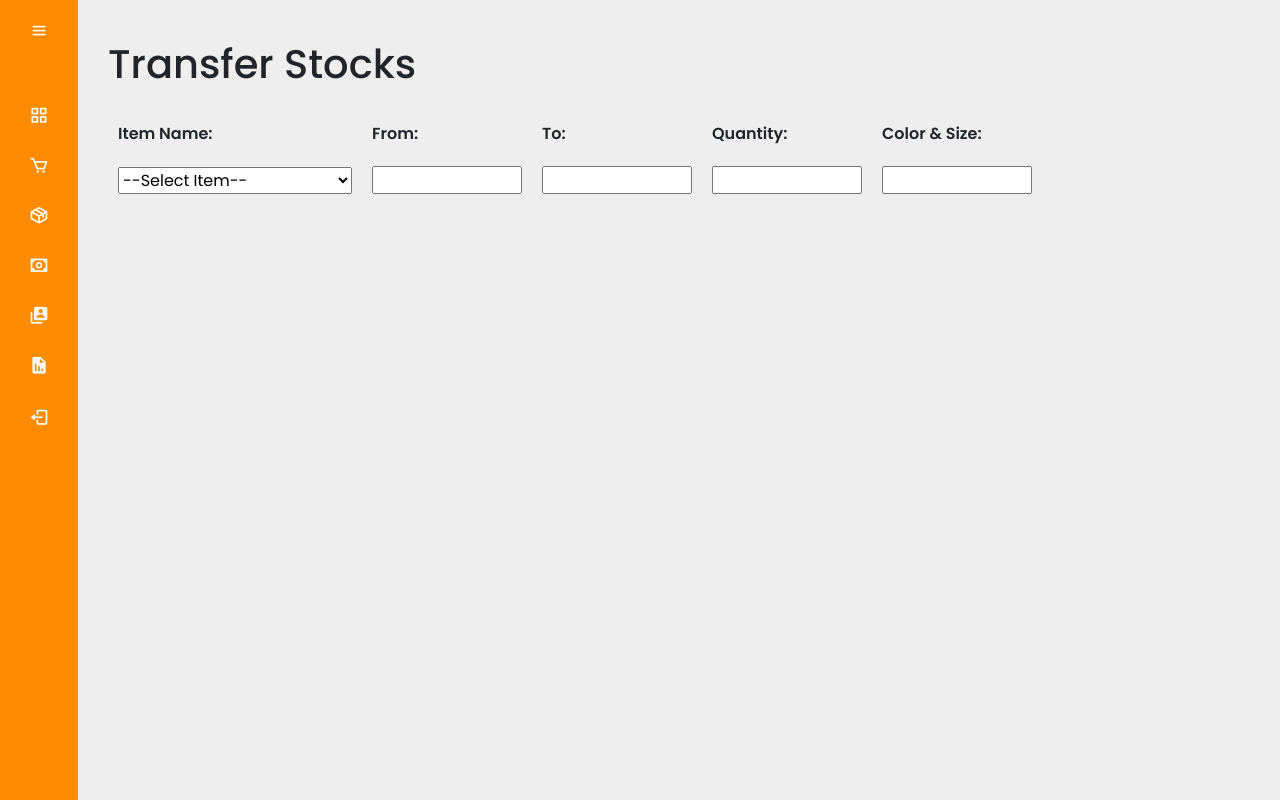
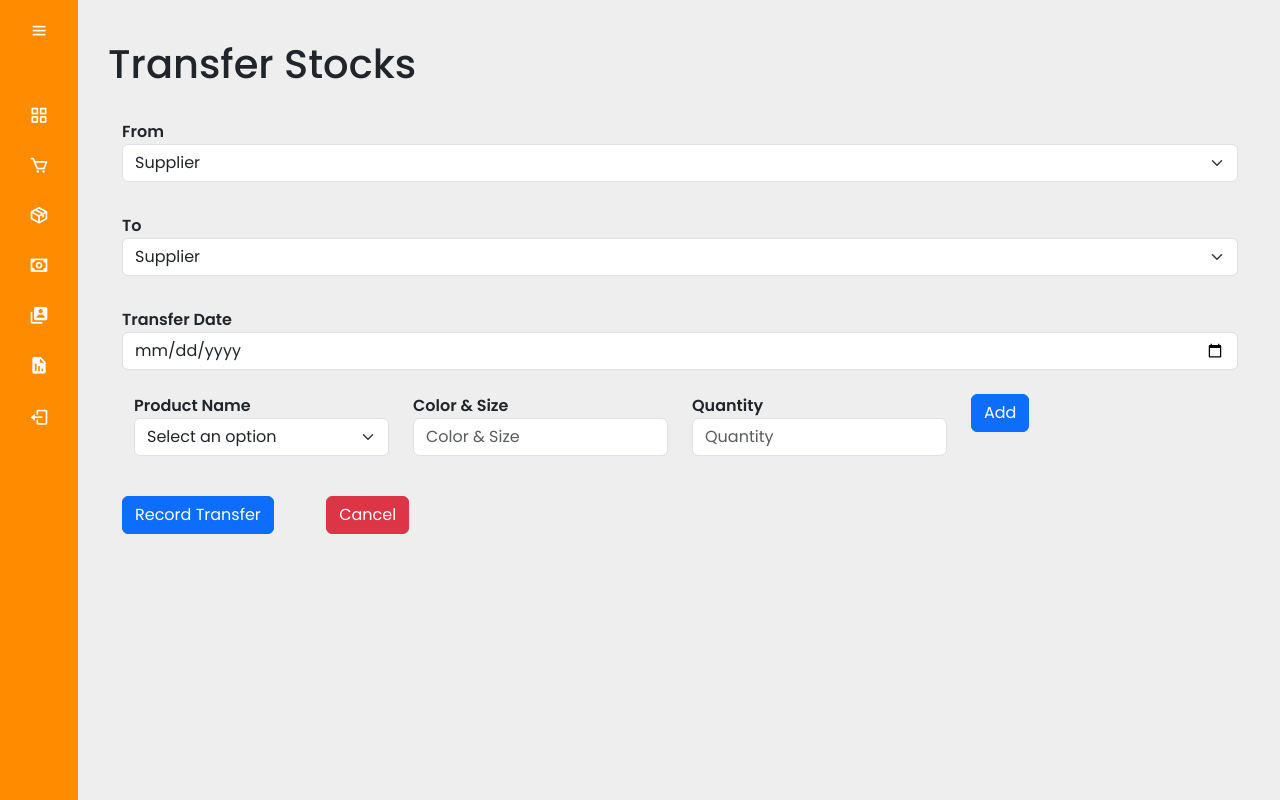
Before and after one commit to ordcacai/bikeshop-ims, a PHP site: page /admin/transfer_stocks.php in a window 1280 px wide. Run offline with PHP 8.4, Linux system fonts and the light colour scheme; a user stored in the database is signed in; data comes from the database, SQL or seed files in the repository; some libraries are stand-ins or nearby versions.

Commit message:
transfer updated

```diff
--- a/admin/add_product.php
+++ b/admin/add_product.php
@@ -70,7 +70,7 @@
 
                         <div class="form-group my-5">
                             <input type="submit" class="btn btn-primary me-5" name="add_product" value="Add Product">
-                            <input type="submit" class="btn btn-danger" name="cancel_btn" value="Cancel">
+                            <a class="btn btn-danger" href="inventory.php">Cancel</a>
                         </div>
 
                     </form>
--- a/admin/header.php
+++ b/admin/header.php
@@ -15,6 +15,7 @@
     <link href="https://cdn.jsdelivr.net/npm/bootstrap@5.3.0-alpha2/dist/css/bootstrap.min.css" rel="stylesheet" integrity="sha384-aFq/bzH65dt+w6FI2ooMVUpc+21e0SRygnTpmBvdBgSdnuTN7QbdgL+OapgHtvPp" crossorigin="anonymous">
     <link rel="stylesheet" href="https://use.fontawesome.com/releases/v5.15.4/css/all.css" integrity="sha384-DyZ88mC6Up2uqS4h/KRgHuoeGwBcD4Ng9SiP4dIRy0EXTlnuz47vAwmeGwVChigm" crossorigin="anonymous"/>
     <link href='https://unpkg.com/boxicons@2.0.7/css/boxicons.min.css' rel='stylesheet'>
+    <script src="https://stackpath.bootstrapcdn.com/bootstrap/4.5.2/js/bootstrap.min.js"></script>
     <link rel="stylesheet" href="../assets/css/admin_style.css">
 
 </head>
--- a/admin/transfer_stocks.php
+++ b/admin/transfer_stocks.php
@@ -4,46 +4,152 @@
 include('sidemenu.php')
 ?>
 
+<?php
+if ($_SERVER["REQUEST_METHOD"] == "POST") {
+    // Retrieve form data
+    $product_name = $_POST["name"];
+    $location_from = $_POST["location_from"];
+    $location_to = $_POST["location_to"];
+    $quantity = $_POST["quantity"];
+    $color_size = $_POST["color_size"];
+    $transfer_date = $_POST["transfer_date"];
+
+
+    // Prepare and execute the SQL statement
+    $sql = "INSERT INTO stock_transfer (product_name, location_from, location_to,
+        quantity, color_size, transfer_date) VALUES (?, ?, ?, ?, ?, ?)";
+    $stmt = $conn->prepare($sql);
+    $stmt->bind_param("sssiss", $product_name, $location_from, $location_to, $quantity,
+        $color_size, $transfer_date);
+
+    if ($stmt->execute()) {
+        echo "Stock transfer recorded successfully.";
+    } else {
+        echo "Error recording stock transfer: " . $stmt->error;
+    }
+
+    // Close the prepared statement
+    $stmt->close();
+}
+?>
+
+<?php
+
+// Retrieve options from the database
+$sql = "SELECT product_id, product_name FROM products";
+$result = $conn->query($sql);
+
+// Array to store options
+$options = array();
+
+if ($result->num_rows > 0) {
+    // Loop through the result and store options in the array
+    while ($row = $result->fetch_assoc()) {
+        $options[$row['product_id']] = $row['product_name'];
+    }
+} else {
+    echo "No options found.";
+}
+
+// Close the database connection
+$conn->close();
+
+?>
+
 
 <div class="main-content">
-        <div class="container-fluid">
+    <div class="container-fluid">
             <h1 class="my-4">Transfer Stocks</h1>
-            <table id="addProductsTable" style="width: 55%; border-collapse: collapse; ">
-                <tr>
-                    <th style="padding: 10px;">Item Name:</th>
-                    <th style="padding: 10px;">From:</th>
-                    <th style="padding: 10px;">To:</th>
-                    <th style="padding: 10px;">Quantity:</th>
-                    <th style="padding: 10px;">Color & Size:</th>
-                </tr>
-                <tr>
+            <div class="table-responsive">
 
-                <td style="padding: 10px;">
-                    <?php
-                    // Retrieve data from MySQL database
-                    $sql = "SELECT product_id, product_name FROM products";
-                    $result = $conn->query($sql);
+                <div class="mx-auto container">
+                    <form method="post" action="<?php echo $_SERVER["PHP_SELF"]; ?>">
 
-                    // Generate dropdown menu with options
-                    echo '<select name="options[]">';
-                    echo '<option value="">--Select Item--</option>'; // Add placeholder option
-                    if ($result->num_rows > 0) {
-                        while ($row = $result->fetch_assoc()) {
-                            echo '<option value="' . $row["product_id"] . '">' . $row["product_name"] . '</option>';
-                        }
-                    }
-                    echo '</select>';
+                        <div class="form-group mt-2">
+                            <label><strong>From</strong></label>
+                            <select class="form-select" required name="from">
 
-                    // Close MySQL database connection
-                    $conn->close();
-                    ?>
-                </td>
-                <td style="padding: 10px;"><input type="text" name="Price[]" style="width: 150px" maxlength="10"></td>
-                <td style="padding: 10px;"><input type="text" name="Color[]" style="width: 150px"maxlength="20"></td>
-                <td style="padding: 10px;"><input type="text" name="Size[]" style="width: 150px" maxlength="10"></td>
-                <td style="padding: 10px;"><input type="text" name="Quantity[]" style="width: 150px" maxlength="3"></td>
-            </tr>
-        </table>
+                                <option value="supplier">Supplier</option>
+                                <option value="vmtc">VM Trece</option>
+                                <option value="vmsr">VM Sta Rosa</option>
+                                <option value="shopee">Shopee Stocks</option>
 
+                            </select>
+                        </div><br>
 
+                        <div class="form-group mt-2">
+                            <label><strong>To</strong></label>
+                            <select class="form-select" required name="to">
+
+                                <option value="supplier">Supplier</option>
+                                <option value="vmtc">VM Trece</option>
+                                <option value="vmsr">VM Sta Rosa</option>
+                                <option value="vmmain">VM Main</option>
+                                <option value="shopee">Shopee Stocks</option>
+
+                            </select>
+                        </div><br>
+
+                        <div class="form-group mt-2">
+                            <label for="selectedDate"><strong>Transfer Date</strong></label>
+                            <input type="date" class="form-control" id="selectedDate" name="transfer-date" required>
+                        </div><br>
+
+                        <div class="container">
+                            <div id="dynamicForm">
+                                <div class="row">
+                                    <div class="col">
+                                        <label for="selectedOption"><strong>Product Name</strong></label>
+                                        <select class="form-select" name="product-name[]" required>
+                                            <option value="">Select an option</option>
+                                            <?php
+                                            // Output the options as dropdown options
+                                            foreach ($options as $id => $name) {
+                                                echo "<option value=\"$id\">$name</option>";
+                                            }
+                                            ?>
+                                        </select>
+                                    </div>
+
+                                    <div class="col">
+                                        <label><strong>Color & Size</strong></label>
+                                        <input type="text" class="form-control" placeholder="Color & Size" name="color-size[]">
+                                    </div>
+
+                                    <div class="col">
+                                        <label><strong>Quantity</strong></label>
+                                        <input type="text" class="form-control" placeholder="Quantity" name="quantity[]">
+                                    </div>
+
+                                    <div class="col">
+                                        <button type="button" class="btn btn-primary" onclick="addRow()">Add</button>
+                                    </div>
+                                </div>
+                            </div>
+                        </div><br>
+
+                        <div class="form-group my-3">
+                            <input type="submit" class="btn btn-primary me-5" name="record-transfer" value="Record Transfer">
+                            <a class="btn btn-danger" href="inventory.php">Cancel</a>
+                        </div>
+
+                    </form>
+
+                </div>
+
+            </div>
+
+        </main>
+    </div>
 </div>
+
+<!-- Script to add new row -->
+<script>
+        document.getElementById("addButton").addEventListener("click", addRow);
+
+        function addRow() {
+            var form = document.getElementById("dynamicForm");
+            var row = form.firstElementChild.cloneNode(true);
+            form.appendChild(row);
+        }
+    </script>
--- a/assets/css/admin_style.css
+++ b/assets/css/admin_style.css
@@ -346,3 +346,24 @@
 .specification-box {
     margin-right: 40px;
 }
+
+/* Transfer Stocks */
+#addButton {
+  display: inline-block;
+  background-color: darkorange;
+  border: 2px solid #f9881c;
+  border-radius: 5px;
+  padding: 10px 20px;
+  margin-right: 10px;
+  font-size: 15px;
+  font-weight: bold;
+  color: #000;
+  text-decoration: none;
+  text-align: center;
+  box-shadow: 2px 2px 2px #888888;
+}
+#addButton:hover {
+  background-color: #fca02f;
+  border-color: #fca02f;
+  color: #fff;
+}
```
Also changed, not shown: inventory_db.sql (+89 -86 lines).
